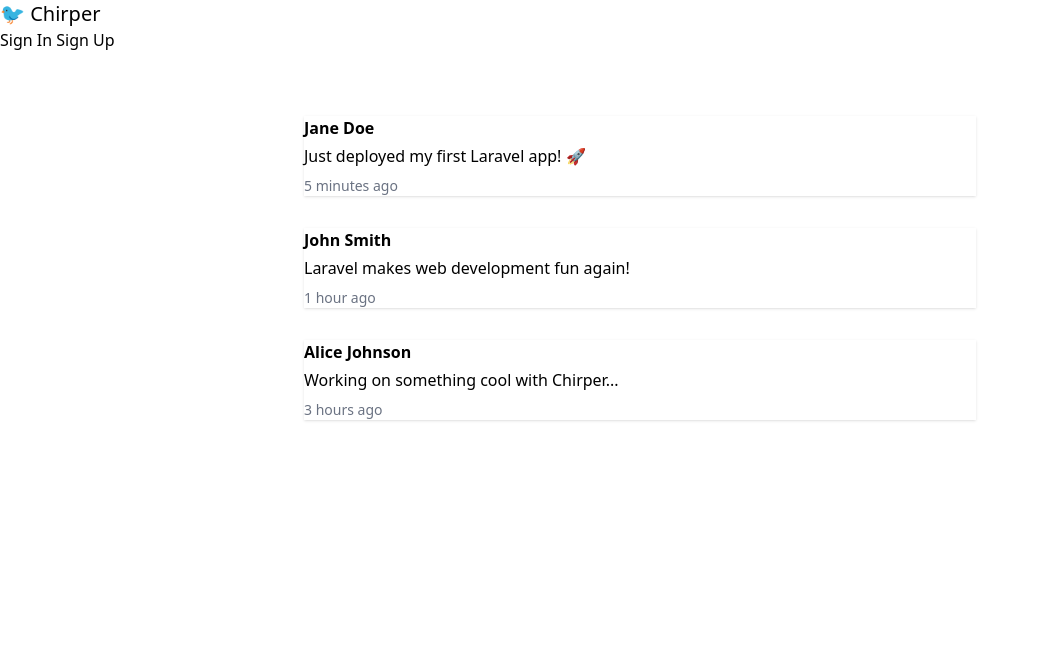
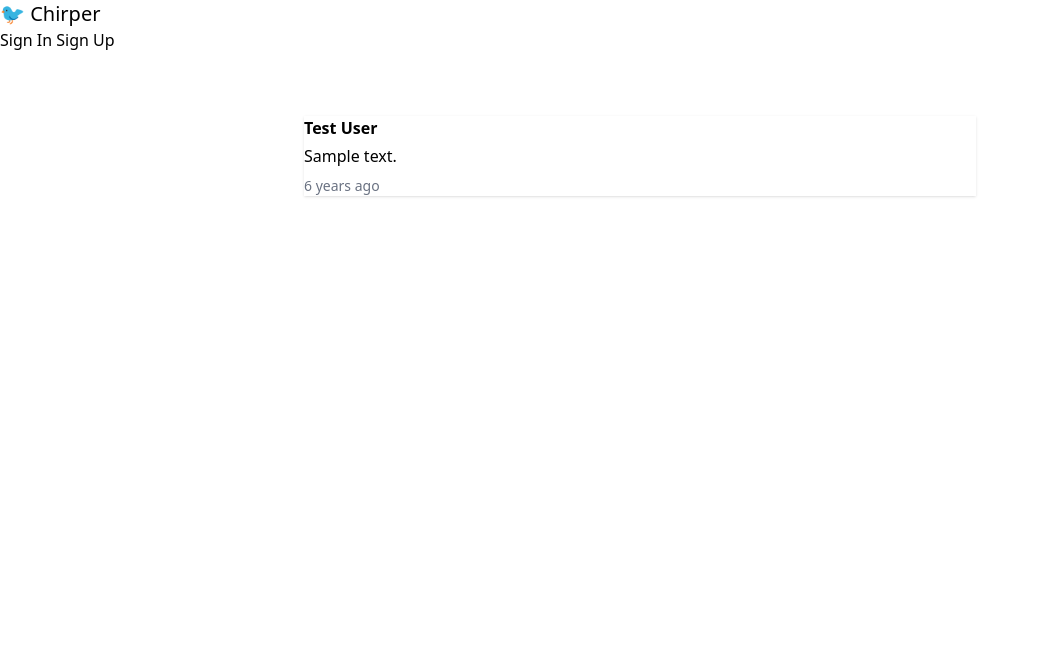
Before and after one commit to naoki-takami0120/learning, a Laravel app: page / in a window 1280 px wide. Shown: the top 660 px of the page, without its empty margins (0-1038 px from the left). Run offline with Laravel 12, Linux system fonts and the light colour scheme; data comes from the database, SQL or seed files in the repository; tables that the repository leaves empty hold one stand-in row (values such as "Sample post"); style sheets or scripts are compiled from the project's sources; some libraries are stand-ins or nearby versions; some web fonts are replaced.

Commit message:
feat(chirper): create Chirp model (lesson 7)
- Update README progress

- Fetch chirps from database in ChirpController

```diff
--- a/laravel/chirper/app/Http/Controllers/ChirpController.php
+++ b/laravel/chirper/app/Http/Controllers/ChirpController.php
@@ -2,6 +2,7 @@
 
 namespace App\Http\Controllers;
 
+use App\Models\Chirp;
 use Illuminate\Http\Request;
 
 class ChirpController extends Controller
@@ -11,23 +12,10 @@ class ChirpController extends Controller
      */
     public function index()
     {
-        $chirps = [
-            [
-                'author' => 'Jane Doe',
-                'message' => 'Just deployed my first Laravel app! 🚀',
-                'time' => '5 minutes ago',
-            ],
-            [
-                'author' => 'John Smith',
-                'message' => 'Laravel makes web development fun again!',
-                'time' => '1 hour ago',
-            ],
-            [
-                'author' => 'Alice Johnson',
-                'message' => 'Working on something cool with Chirper...',
-                'time' => '3 hours ago',
-            ],
-        ];
+        $chirps = Chirp::with('user')
+            ->latest()
+            ->take(50)
+            ->get();
 
         return view('home', ['chirps' => $chirps]);
     }
--- /dev/null
+++ b/laravel/chirper/app/Models/Chirp.php
@@ -0,0 +1,18 @@
+<?php
+
+namespace App\Models;
+
+use Illuminate\Database\Eloquent\Model;
+use Illuminate\Database\Eloquent\Relations\BelongsTo;
+
+class Chirp extends Model
+{
+    protected $fillable = [
+        'message',
+    ];
+
+    public function user(): BelongsTo
+    {
+        return $this->belongsTo(User::class);
+    }
+}
--- a/laravel/chirper/app/Models/User.php
+++ b/laravel/chirper/app/Models/User.php
@@ -7,6 +7,7 @@ use Database\Factories\UserFactory;
 use Illuminate\Database\Eloquent\Attributes\Fillable;
 use Illuminate\Database\Eloquent\Attributes\Hidden;
 use Illuminate\Database\Eloquent\Factories\HasFactory;
+use Illuminate\Database\Eloquent\Relations\HasMany;
 use Illuminate\Foundation\Auth\User as Authenticatable;
 use Illuminate\Notifications\Notifiable;
 
@@ -29,4 +30,9 @@ class User extends Authenticatable
             'password' => 'hashed',
         ];
     }
+
+    public function chirps(): HasMany
+    {
+        return $this->hasMany(Chirp::class);
+    }
 }
--- a/laravel/chirper/resources/views/home.blade.php
+++ b/laravel/chirper/resources/views/home.blade.php
@@ -3,16 +3,20 @@
         Welcome
     </x-slot:title>
     <div class="max-w-2xl mx-auto">
-        @foreach ($chirps as $chirp)
+        @forelse ($chirps as $chirp)
             <div class="card bg-base-100 shadow mt-8">
                 <div class="card-body">
                     <div>
-                        <div class="font-semibold">{{ $chirp['author'] }}</div>
-                        <div class="mt-1">{{ $chirp['message'] }}</div>
-                        <div class="text-sm text-gray-500 mt-2">{{ $chirp['time'] }}</div>
+                        <div class="font-semibold">{{ $chirp->user? $chirp->user->name : 'Anonymous' }}</div>
+                        <div class="mt-1">{{ $chirp->message }}</div>
+                        <div class="text-sm text-gray-500 mt-2">
+                            {{ $chirp->created_at->diffForHumans() }}
+                        </div>
                     </div>
                 </div>
             </div>
-        @endforeach
+        @empty
+            <p class="text-gray-500">No chirps yet. Be the first to chirp!</p>
+        @endforelse
     </div>
 </x-layout>
```
Also changed, not shown: laravel/chirper/README.md.
